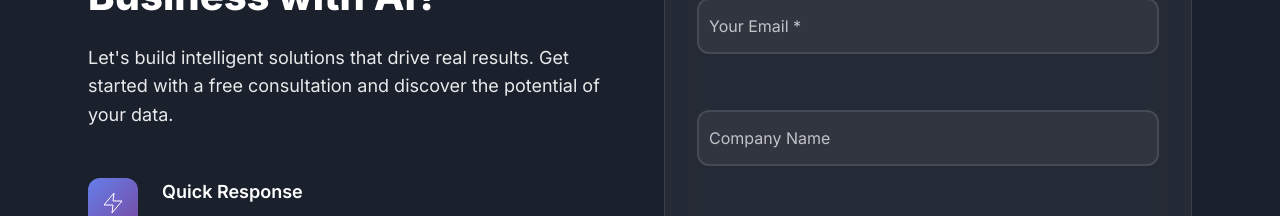
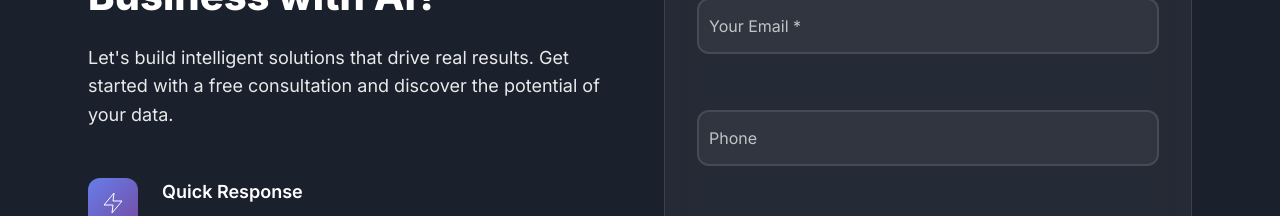
Before and after one commit to hamza0011/luadata, a React (Vite) app: page / in a window 1280 px wide. Shown: the part 6540-6756 px from the top of the page. Built offline with nearby package versions, Linux system fonts and the light colour scheme.

Commit message:
Update App.jsx

```diff
--- a/src/App.jsx
+++ b/src/App.jsx
@@ -1071,13 +1071,13 @@
                 <div className="form-group floating-label">
                   <input
                     type="text"
-                    id="company"
-                    name="company"
+                    id="phone"
+                    name="phone"
                     className="form-input"
                     autoComplete="organization"
                     placeholder=" "
                   />
-                  <label htmlFor="company">Company Name</label>
+                  <label htmlFor="phone">Phone</label>
                   <div className="input-line"></div>
                 </div>
 
```
